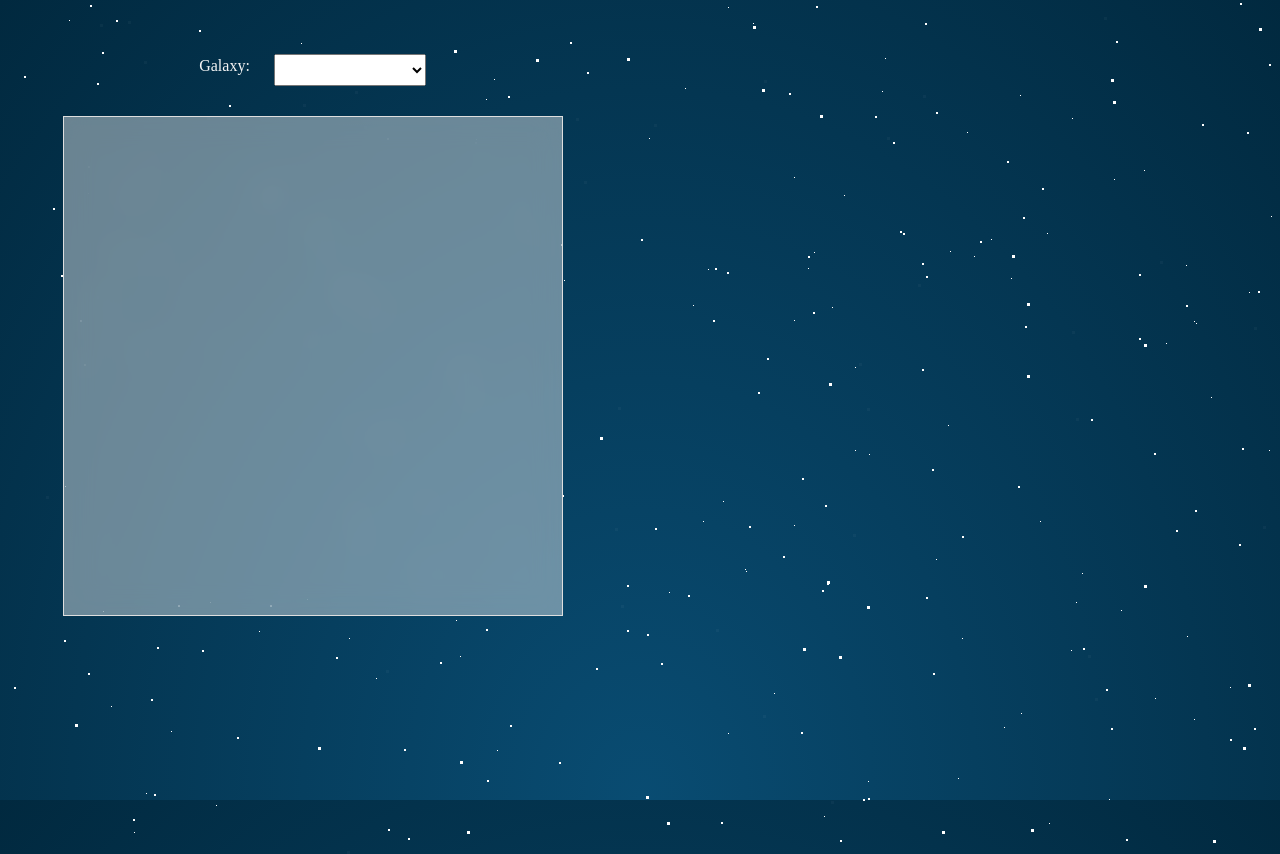
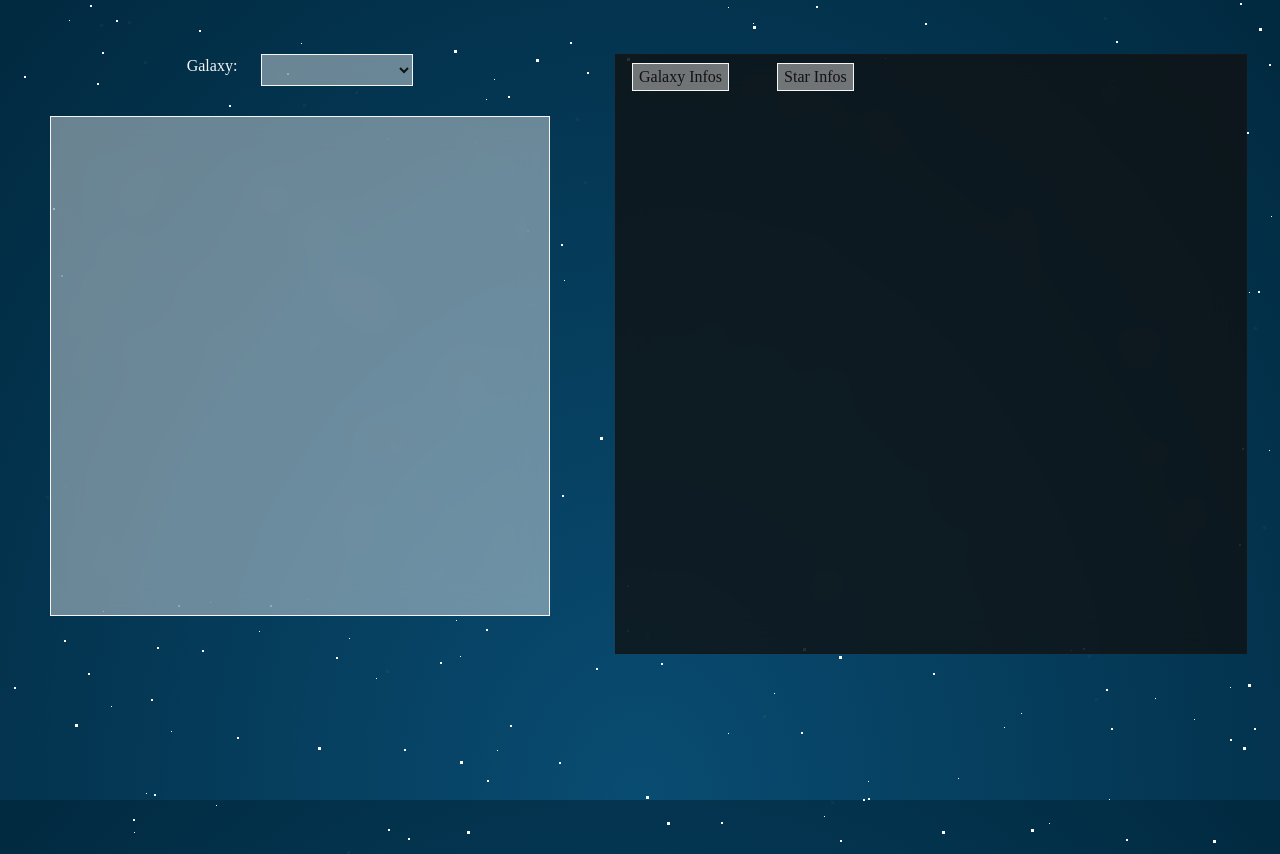
Before and after one commit to Fdavid1017/Vue.JS-Exercise, a Vue app in the folder show_it/: page / in a window 1280 px wide. Built offline with nearby package versions, Linux system fonts and the light colour scheme; a web font is replaced by a local one.

Commit message:
ShowIt: menu started

```diff
--- a/show_it/src/App.vue
+++ b/show_it/src/App.vue
@@ -12,13 +12,18 @@
             </div>
             <GalaxyCanvas class="row  justify-content-center" id="glCanvas" v-bind:data='this.result'/>
         </div>
-        <div id="rightSide" class="col h-100 justify-content-center w-50">
-
+        <div id="rightSide" class="col h-75 w-50 mr-5 mb-5">
+            <div id="menuBar" class="d-inline-flex row w-100 justify-content-start">
+                <button class="mt-2 ml-3" v-on:click="showGalaxyInfos">Galaxy Infos</button>
+                <button class="mt-2 ml-5" v-on:click="showStarInfos">Star Infos</button>
+            </div>
         </div>
     </div>
 </template>
 
 <script>
+    /* eslint-disable no-console */
+
     import json from './data/constellations.json';
     import GalaxyCanvas from "@/components/GalaxyCanvas";
     import axios from 'axios';
@@ -43,6 +48,13 @@
 
                 let url = 'https://www.astropical.space/api.php?table=stars&which=constellation&limit=' + this.selected + '&format=json';
                 axios.get(url).then(response => (this.result = response.data));
+            },
+
+            showGalaxyInfos: function () {
+                console.log('GALAXY');
+            },
+            showStarInfos: function () {
+                console.log('Star');
             }
         }
     };
@@ -52,4 +64,27 @@
     #glCanvas {
         margin-top: 30px;
     }
+
+    select {
+        color: #121212;
+        border: #f5f5f5 1px solid;
+        background-color: rgba(255, 255, 255, 0.41);
+        backdrop-filter: blur(15px);
+        -webkit-backdrop-filter: blur(15px);
+    }
+
+    #rightSide {
+        border: #171717 1px solid;
+        background-color: rgba(16, 16, 16, 0.76);
+        backdrop-filter: blur(15px);
+        -webkit-backdrop-filter: blur(15px);
+    }
+
+    button{
+        color: #121212;
+        border: #f5f5f5 1px solid;
+        background-color: rgba(255, 255, 255, 0.41);
+        backdrop-filter: blur(15px);
+        -webkit-backdrop-filter: blur(15px);
+    }
 </style>
--- a/show_it/src/components/GalaxyCanvas.vue
+++ b/show_it/src/components/GalaxyCanvas.vue
@@ -98,7 +98,7 @@
     #dataCanvas {
         height: 500px;
         width: 500px;
-        border: #dedede 1px solid;
+        border: #f5f5f5 1px solid;
         background-color: rgba(255, 255, 255, 0.41);
         backdrop-filter: blur(15px);
         -webkit-backdrop-filter: blur(15px);
```
